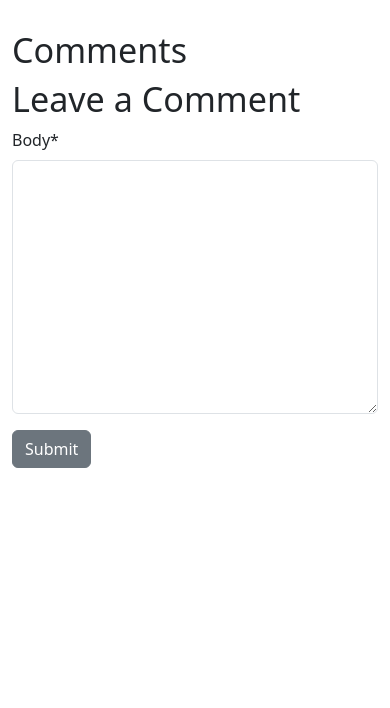
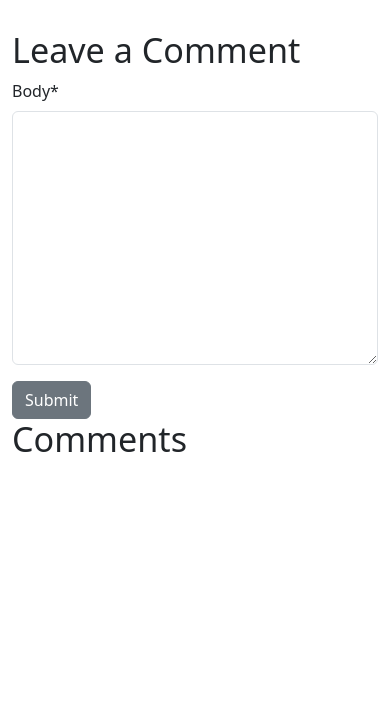
Before and after one commit to tony-albanese/ci-project-4, a Django app: template templates/book_detail_template.html in a window 390 px wide. Shown: the part 56-764 px from the top of the page. Run offline with Django 3.2, Linux system fonts and the light colour scheme; the template is opened without the code that fills it: values that come from a table or form of the project are taken from there, others are empty; some libraries are stand-ins or nearby versions.

Commit message:
set order of columns for mobile and mid screens

```diff
--- a/templates/book_detail_template.html
+++ b/templates/book_detail_template.html
@@ -10,7 +10,18 @@
 
     <div class="row">
 
-        <div class="col-md-6">
+        <div class="col-md-6 order-md-2">
+
+            <h3 class="display-4">Leave a Comment</h3>
+            <form method="post" action="/add_comment/{{ book.id}}">
+                {{ comment_form | crispy }}
+                {% csrf_token %}
+                <button type="submit" class="btn btn-secondary">Submit</button>
+            </form>
+
+        </div>
+
+        <div class="col-md-6 order-md-1">
 
             <h3 class="display-4">Comments</h3>
             {% for comment in comments %}
@@ -22,18 +33,6 @@
 
         </div>
 
-        <div class="col-md-6">
-
-            <h3 class="display-4">Leave a Comment</h3>
-            <form method="post" action="/add_comment/{{ book.id}}">
-                {{ comment_form | crispy }}
-                {% csrf_token %}
-                <button type="submit" class="btn btn-secondary">Submit</button>
-            </form>
-
-        </div>
-
-
     </div>
 
 
```
